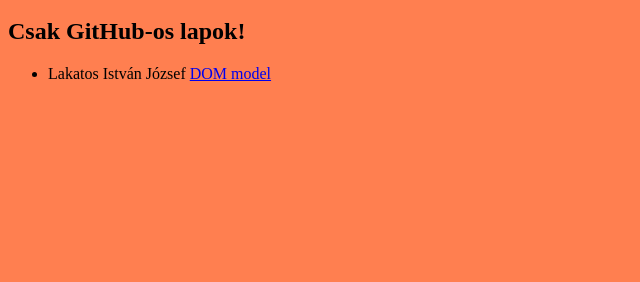
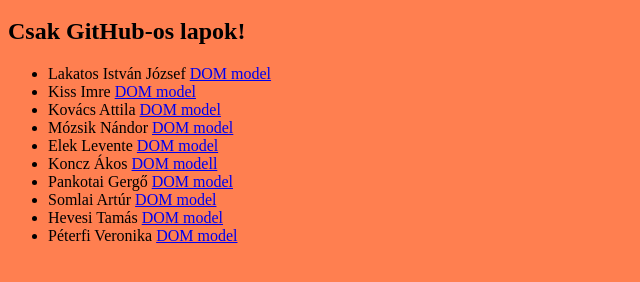
Before and after one commit to lengyi69/web11a, a plain HTML site: page index.html in a window 1280 px wide. Shown: the part 48-330 px from the top of the page, without its empty margins (0-640 px from the left). Drawn offline with Linux system fonts and the light colour scheme.

Commit message:
Update index.html

```diff
--- a/index.html
+++ b/index.html
@@ -13,6 +13,15 @@
     <ul>
 
 		    <li>Lakatos István József <a href="https://jozsef323231.github.io/oldal/"target:"_blank">DOM model</a></li>
+	    <li>Kiss Imre <a href="https://jozsef323231.github.io/oldal/"target:"_blank">DOM model</a></li>
+	    <li>Kovács Attila <a href="https://jozsef323231.github.io/oldal/"target:"_blank">DOM model</a></li>
+	    <li>Mózsik Nándor <a href="https://jozsef323231.github.io/oldal/"target:"_blank">DOM model</a></li>
+	    <li>Elek Levente <a href="https://jozsef323231.github.io/oldal/"target:"_blank">DOM model</a></li>
+	    <li>Koncz Ákos <a href=" https://akoncz4.github.io/lapweb/"target:"_blank">DOM modell</a></li>
+	    <li>Pankotai Gergő <a href="https://jozsef323231.github.io/oldal/"target:"_blank">DOM model</a></li>
+	    <li>Somlai Artúr <a href="https://jozsef323231.github.io/oldal/"target:"_blank">DOM model</a></li>
+	    <li>Hevesi Tamás <a href="https://jozsef323231.github.io/oldal/"target:"_blank">DOM model</a></li>
+	    <li>Péterfi Veronika <a href="https://jozsef323231.github.io/oldal/"target:"_blank">DOM model</a></li>
     </ul>
   </body>
 </html>
```
